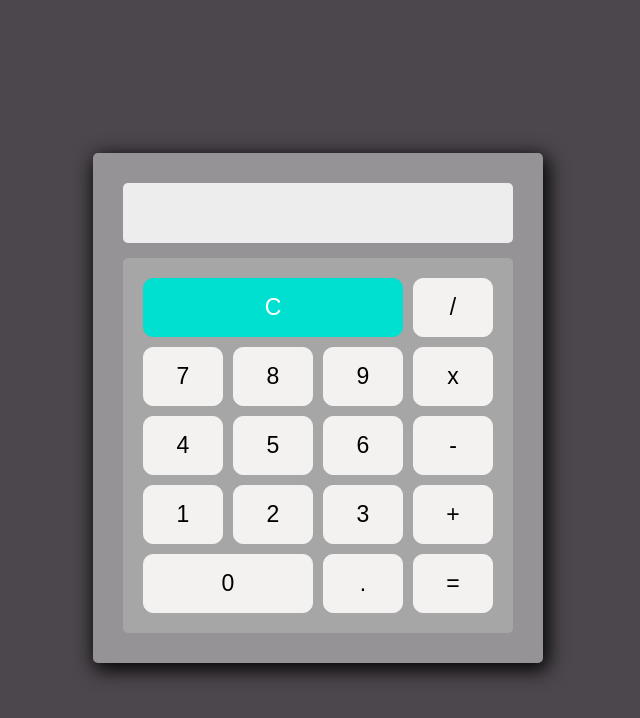
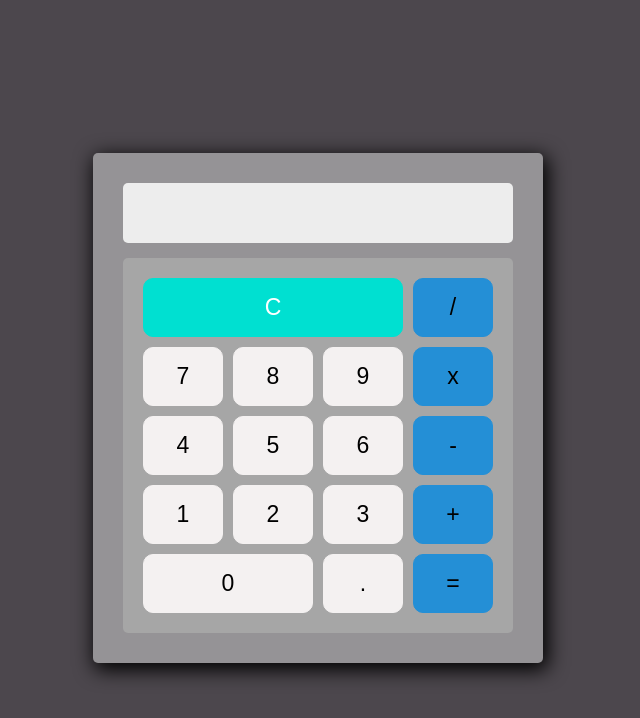
Before and after one commit to RaulQD/calculadoraBasicaJS, a plain HTML site: page index.html in a window 1280 px wide. Shown: the whole page, without its empty margins (322-962 px from the left). Drawn offline with Linux system fonts and the light colour scheme.

Commit message:
modificando

```diff
--- a/index.html
+++ b/index.html
@@ -17,22 +17,22 @@
     </section>
     <section class="numeros">
       <button id="delete">C</button>
-      <button class="operador">/</button>
+      <button class="operador signos">/</button>
       <button class="numero">7</button>
       <button class="numero">8</button>
       <button class="numero">9</button>
-      <button class="operador">x</button>
+      <button class="operador signos">x</button>
       <button class="numero">4</button>
       <button class="numero">5</button>
       <button class="numero">6</button>
-      <button class="operador"> - </button>
+      <button class="operador signos"> - </button>
       <button class="numero">1</button>
       <button class="numero">2</button>
       <button class="numero">3</button>
-      <button class="operador">+</button>
+      <button class="operador signos">+</button>
       <button class="numero">0</button>
       <button class="numero">.</button>
-      <button class="igual">=</button>
+      <button class="igual signos">=</button>
 
     </section>
 
--- a/js/app.js
+++ b/js/app.js
@@ -8,8 +8,6 @@ let operAnterior = '';
 let operador = undefined;
 
 //EVENTOS
-
-
 btnNumeros.forEach(boton =>{
   boton.addEventListener('click', () =>{
     agregarNumeros(boton.innerText);
```
